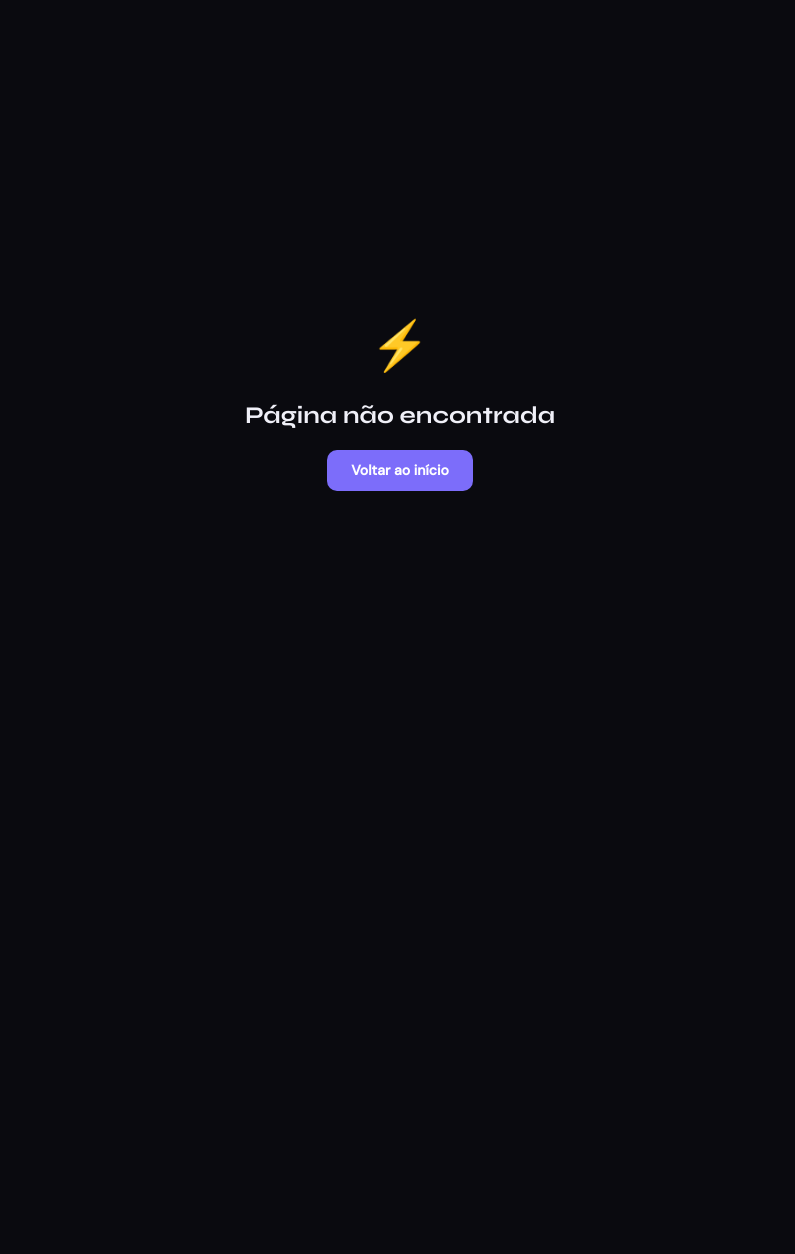
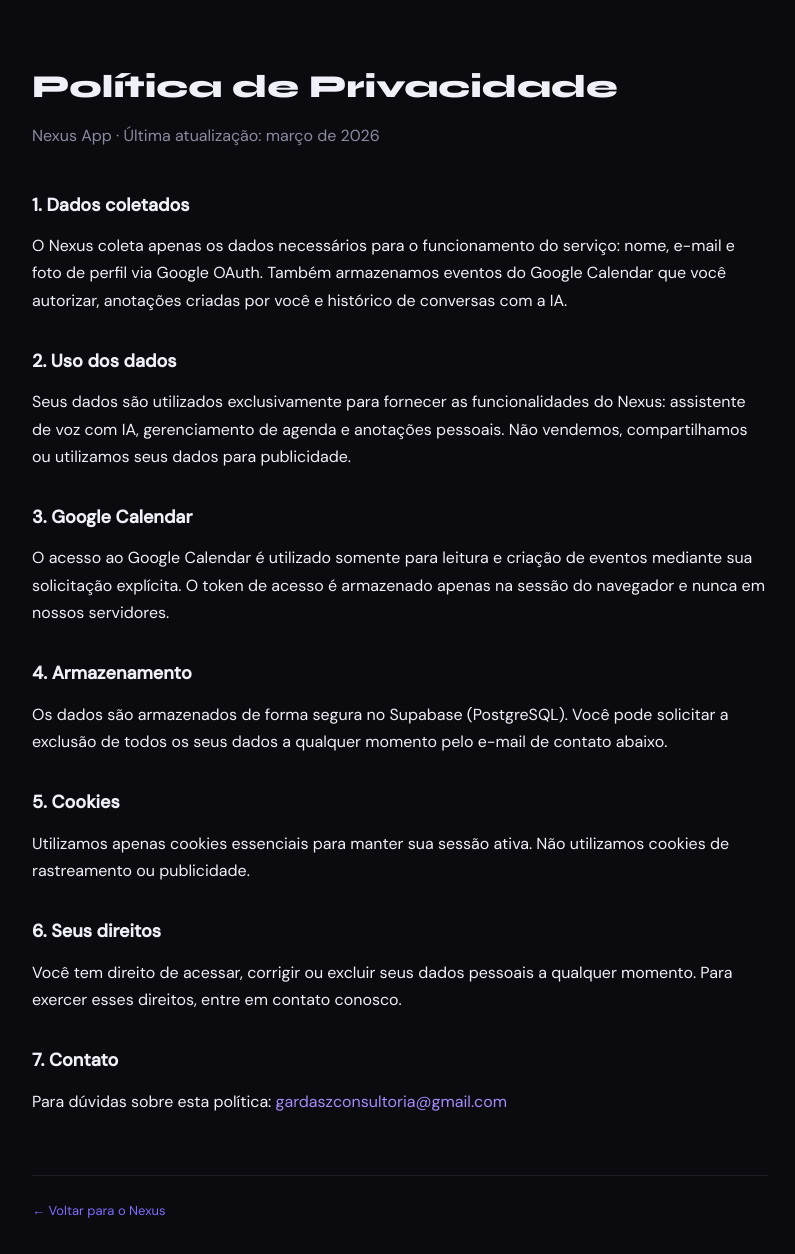
Before and after one commit to rafaellgapolinario/nexus-app, a Next.js app: page /privacy in a window 1280 px wide. Before the commit this address had no page. Shown: the top 1254 px of the page, without its empty margins (240-1035 px from the left). Before the commit the page ends 800 px from the top, so only its background shows below. Built offline with nearby package versions, Linux system fonts and the light colour scheme.

Commit message:
feat: privacy and terms pages

```diff
--- /dev/null
+++ b/app/privacy/page.tsx
@@ -0,0 +1,33 @@
+export default function PrivacyPage() {
+  return (
+    <div style={{ maxWidth: 800, margin: '0 auto', padding: '60px 32px', fontFamily: 'DM Sans, sans-serif', color: '#f0f0f8', background: '#0a0a0f', minHeight: '100vh', lineHeight: 1.7 }}>
+      <h1 style={{ fontFamily: 'Syne, sans-serif', fontSize: 32, fontWeight: 800, marginBottom: 8 }}>Política de Privacidade</h1>
+      <p style={{ color: '#8b8ba0', marginBottom: 40 }}>Nexus App · Última atualização: março de 2026</p>
+
+      <h2 style={{ fontSize: 18, fontWeight: 700, marginTop: 32, marginBottom: 12 }}>1. Dados coletados</h2>
+      <p>O Nexus coleta apenas os dados necessários para o funcionamento do serviço: nome, e-mail e foto de perfil via Google OAuth. Também armazenamos eventos do Google Calendar que você autorizar, anotações criadas por você e histórico de conversas com a IA.</p>
+
+      <h2 style={{ fontSize: 18, fontWeight: 700, marginTop: 32, marginBottom: 12 }}>2. Uso dos dados</h2>
+      <p>Seus dados são utilizados exclusivamente para fornecer as funcionalidades do Nexus: assistente de voz com IA, gerenciamento de agenda e anotações pessoais. Não vendemos, compartilhamos ou utilizamos seus dados para publicidade.</p>
+
+      <h2 style={{ fontSize: 18, fontWeight: 700, marginTop: 32, marginBottom: 12 }}>3. Google Calendar</h2>
+      <p>O acesso ao Google Calendar é utilizado somente para leitura e criação de eventos mediante sua solicitação explícita. O token de acesso é armazenado apenas na sessão do navegador e nunca em nossos servidores.</p>
+
+      <h2 style={{ fontSize: 18, fontWeight: 700, marginTop: 32, marginBottom: 12 }}>4. Armazenamento</h2>
+      <p>Os dados são armazenados de forma segura no Supabase (PostgreSQL). Você pode solicitar a exclusão de todos os seus dados a qualquer momento pelo e-mail de contato abaixo.</p>
+
+      <h2 style={{ fontSize: 18, fontWeight: 700, marginTop: 32, marginBottom: 12 }}>5. Cookies</h2>
+      <p>Utilizamos apenas cookies essenciais para manter sua sessão ativa. Não utilizamos cookies de rastreamento ou publicidade.</p>
+
+      <h2 style={{ fontSize: 18, fontWeight: 700, marginTop: 32, marginBottom: 12 }}>6. Seus direitos</h2>
+      <p>Você tem direito de acessar, corrigir ou excluir seus dados pessoais a qualquer momento. Para exercer esses direitos, entre em contato conosco.</p>
+
+      <h2 style={{ fontSize: 18, fontWeight: 700, marginTop: 32, marginBottom: 12 }}>7. Contato</h2>
+      <p>Para dúvidas sobre esta política: <a href="mailto:gardaszconsultoria@gmail.com" style={{ color: '#a78bfa' }}>gardaszconsultoria@gmail.com</a></p>
+
+      <div style={{ marginTop: 60, paddingTop: 24, borderTop: '1px solid #1c1c28', color: '#55556a', fontSize: 13 }}>
+        <a href="/" style={{ color: '#7c6dfa', textDecoration: 'none' }}>← Voltar para o Nexus</a>
+      </div>
+    </div>
+  )
+}
--- /dev/null
+++ b/app/terms/page.tsx
@@ -0,0 +1,27 @@
+export default function TermsPage() {
+  return (
+    <div style={{ maxWidth: 800, margin: '0 auto', padding: '60px 32px', fontFamily: 'DM Sans, sans-serif', color: '#f0f0f8', background: '#0a0a0f', minHeight: '100vh', lineHeight: 1.7 }}>
+      <h1 style={{ fontFamily: 'Syne, sans-serif', fontSize: 32, fontWeight: 800, marginBottom: 8 }}>Termos de Serviço</h1>
+      <p style={{ color: '#8b8ba0', marginBottom: 40 }}>Nexus App · Última atualização: março de 2026</p>
+
+      <h2 style={{ fontSize: 18, fontWeight: 700, marginTop: 32, marginBottom: 12 }}>1. Aceitação dos termos</h2>
+      <p>Ao utilizar o Nexus, você concorda com estes termos. Se não concordar, não utilize o serviço.</p>
+
+      <h2 style={{ fontSize: 18, fontWeight: 700, marginTop: 32, marginBottom: 12 }}>2. Descrição do serviço</h2>
+      <p>O Nexus é um assistente pessoal com inteligência artificial que integra Google Calendar, anotações e comunicação via WhatsApp para aumentar sua produtividade.</p>
+
+      <h2 style={{ fontSize: 18, fontWeight: 700, marginTop: 32, marginBottom: 12 }}>3. Conta e responsabilidade</h2>
+      <p>Você é responsável por manter a segurança de sua conta Google utilizada para login. O Nexus não se responsabiliza por uso indevido de sua conta por terceiros.</p>
+
+      <h2 style={{ fontSize: 18, fontWeight: 700, marginTop: 32, marginBottom: 12 }}>4. Limitação de responsabilidade</h2>
+      <p>O Nexus é fornecido "como está". Não garantimos disponibilidade ininterrupta. Não nos responsabilizamos por perdas decorrentes do uso do serviço.</p>
+
+      <h2 style={{ fontSize: 18, fontWeight: 700, marginTop: 32, marginBottom: 12 }}>5. Contato</h2>
+      <p>Para dúvidas: <a href="mailto:gardaszconsultoria@gmail.com" style={{ color: '#a78bfa' }}>gardaszconsultoria@gmail.com</a></p>
+
+      <div style={{ marginTop: 60, paddingTop: 24, borderTop: '1px solid #1c1c28', color: '#55556a', fontSize: 13 }}>
+        <a href="/" style={{ color: '#7c6dfa', textDecoration: 'none' }}>← Voltar para o Nexus</a>
+      </div>
+    </div>
+  )
+}
```
